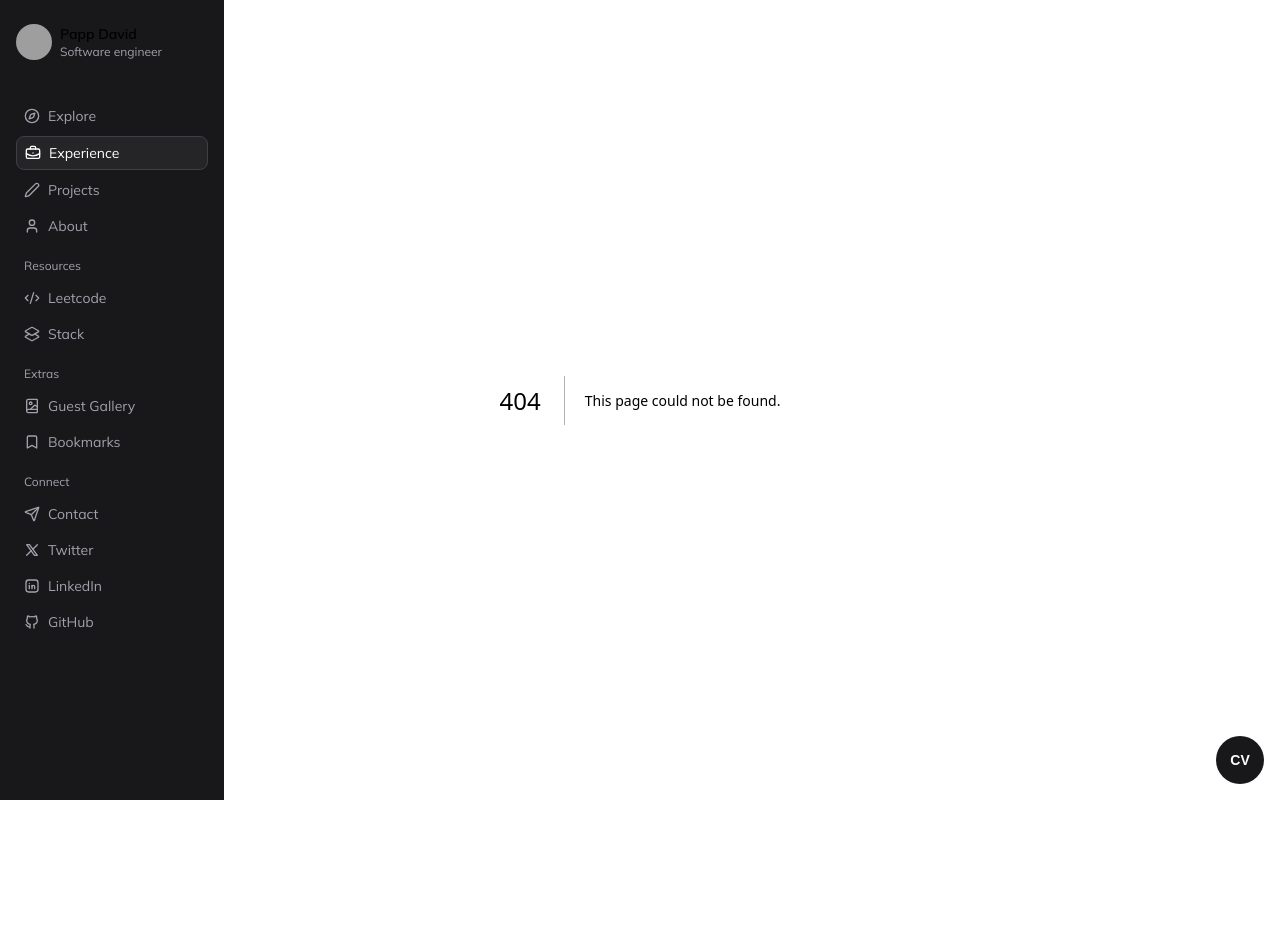
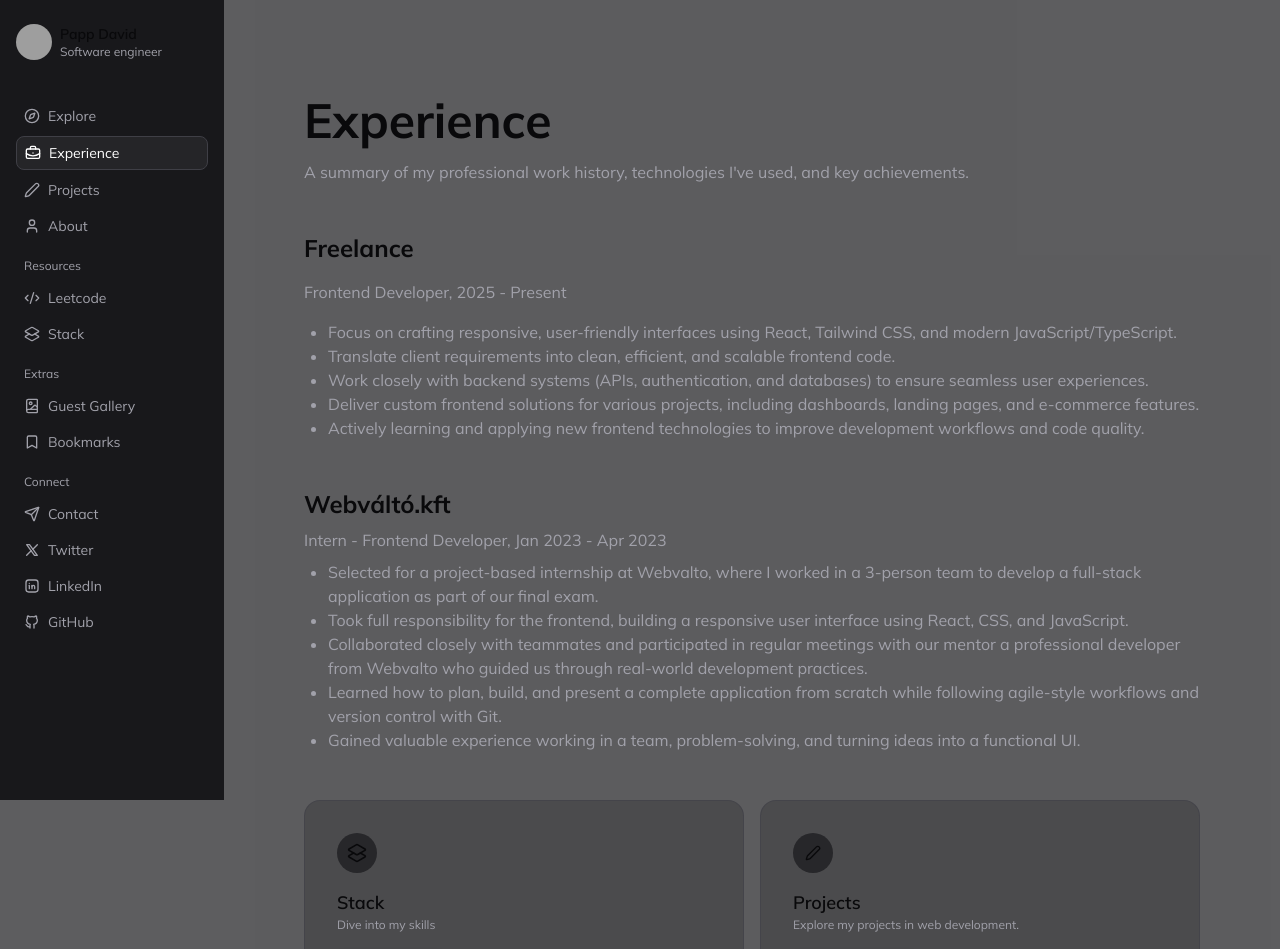
Before and after one commit to impappdavid/portfolio, a Next.js app: page /experience in a window 1280 px wide. Before the commit this address had no page. Shown: the top 949 px of the page. Before the commit the page ends 800 px from the top, so only its background shows below. Built offline with nearby package versions, Linux system fonts and the light colour scheme; grey boxes are pictures that could not be loaded.

Commit message:
Experience page

```diff
--- /dev/null
+++ b/src/app/experience/page.tsx
@@ -0,0 +1,15 @@
+import Content from "@/components/my-components/experience/content"
+import Hero from "@/components/my-components/explore/hero"
+
+function Experience(){
+    return(<>
+    <div className="flex flex-col items-center bg-zinc-900/70">
+        <div className="w-56"></div>
+        <div className="ml-56 w-full max-w-4xl h-fit flex flex-col items-center gap-12" >
+            <Content />
+
+        </div>
+      </div>
+      </>)
+}
+export default Experience
--- a/src/app/layout.tsx
+++ b/src/app/layout.tsx
@@ -43,7 +43,6 @@ export default function RootLayout({
             <Sidebar />
           {children}
           <Analytics />
-          <CV />
         </ThemeProvider>
       </body>
     </html>
--- /dev/null
+++ b/src/components/my-components/experience/content.tsx
@@ -0,0 +1,72 @@
+import { Button } from "@/components/ui/button"
+import { CodeXml, Copy, Layers2, Pen } from "lucide-react"
+
+function Content() {
+    return (
+        <>
+            <div className="flex flex-col items-start w-full py-24 gap-12 min-h-screen">
+                <div className="flex flex-col gap-4">
+                    <div className="font-body text-5xl font-bold text-start">Experience</div>
+                    <div className="text-zinc-400 font-body">
+                        A summary of my professional work history, technologies I've used, and key achievements.
+                    </div>
+
+                </div>
+                <div className="flex flex-col gap-4">
+                    <div className="font-body text-2xl font-bold text-start">Freelance</div>
+                    <div className="text-zinc-400 font-body">
+                        Frontend Developer, 2025 - Present
+                    </div>
+
+                    <ul className="text-zinc-400 font-body list-disc pl-6">
+                        <li>Focus on crafting responsive, user-friendly interfaces using React, Tailwind CSS, and modern JavaScript/TypeScript.</li>
+                        <li>Translate client requirements into clean, efficient, and scalable frontend code.</li>
+                        <li>Work closely with backend systems (APIs, authentication, and databases) to ensure seamless user experiences.</li>
+                        <li>Deliver custom frontend solutions for various projects, including dashboards, landing pages, and e-commerce features.</li>
+                        <li>Actively learning and applying new frontend technologies to improve development workflows and code quality.</li>
+                    </ul>
+                </div>
+                <div className="flex flex-col gap-2">
+                    <div className="font-body text-2xl font-bold text-start">Webváltó.kft</div>
+                    <div className="text-zinc-400 font-body">
+                        Intern - Frontend Developer, Jan 2023 - Apr 2023
+                    </div>
+
+                    <ul className="text-zinc-400 font-body list-disc pl-6">
+                        <li>Selected for a project-based internship at Webvalto, where I worked in a 3-person team to develop a full-stack application as part of our final exam.</li>
+                        <li>Took full responsibility for the frontend, building a responsive user interface using React, CSS, and JavaScript.</li>
+                        <li>Collaborated closely with teammates and participated in regular meetings with our mentor a professional developer from Webvalto who guided us through real-world development practices.</li>
+                        <li>Learned how to plan, build, and present a complete application from scratch while following agile-style workflows and version control with Git.</li>
+                        <li>Gained valuable experience working in a team, problem-solving, and turning ideas into a functional UI.</li>
+                    </ul>
+                </div>
+
+                <div className="flex flex-col gap-6 w-full">
+                    <div className="grid grid-cols-2 gap-4">
+                        <div className="h-56 w-full p-8 bg-zinc-800/30 border border-zinc-700/50 rounded-2xl flex flex-col gap-4">
+                            <div className="w-10 h-10 bg-zinc-800 rounded-full flex items-center justify-center"><Layers2 className="w-5 h-5" /></div>
+                            <div className="flex flex-col ">
+                                <div className="text-lg font-body font-semibold">Stack</div>
+                                <div className="text-xs text-zinc-400 font-body">Dive into my skills</div>
+                            </div>
+                            <Button className="w-fit bg-zinc-800 text-sm text-white font-body hover:opacity-70 hover:bg-zinc-800 border flex gap-1  border-zinc-700 transition-all duration-500">
+                                View Stack
+                            </Button>
+                        </div>
+                        <div className="h-56 w-full p-8 bg-zinc-800/30 border border-zinc-700/50 rounded-2xl flex flex-col gap-4">
+                            <div className="w-10 h-10 bg-zinc-800 rounded-full flex items-center justify-center"><Pen className="w-4 h-4" /></div>
+                            <div className="flex flex-col ">
+                                <div className="text-lg font-body font-semibold">Projects</div>
+                                <div className="text-xs text-zinc-400 font-body">Explore my projects in web development.</div>
+                            </div>
+                            <Button className="w-fit bg-zinc-800 text-sm text-white font-body hover:opacity-70 hover:bg-zinc-800 border flex gap-1  border-zinc-700 transition-all duration-500">
+                                View Projects
+                            </Button>
+                        </div>
+                    </div>
+                </div>
+            </div>
+        </>
+    )
+}
+export default Content
--- a/src/components/my-components/sidebar.tsx
+++ b/src/components/my-components/sidebar.tsx
@@ -23,7 +23,8 @@ export default function Sidebar() {
 
     return (
         <>
-            <div className={` bg-zinc-900 h-screen fixed top-0 flex flex-col gap-4 w-56`}>
+            <div className={` bg-zinc-900 h-screen fixed top-0 flex flex-col justify-between w-56`}>
+                <div className="flex flex-col gap-4">
                     <div className="flex gap-2 py-6 px-4 items-center">
                         <Avatar className="h-9 w-9">
                             <AvatarImage src="./me.png" className="rounded-full" />
@@ -101,6 +102,8 @@ export default function Sidebar() {
 
                     </div>
                 </div>
+
+            </div>
         </>
     );
 }
```
Also changed, not shown: src/app/page.tsx (line endings or trailing spaces). Lines whose indentation alone changed are shown as unchanged.
